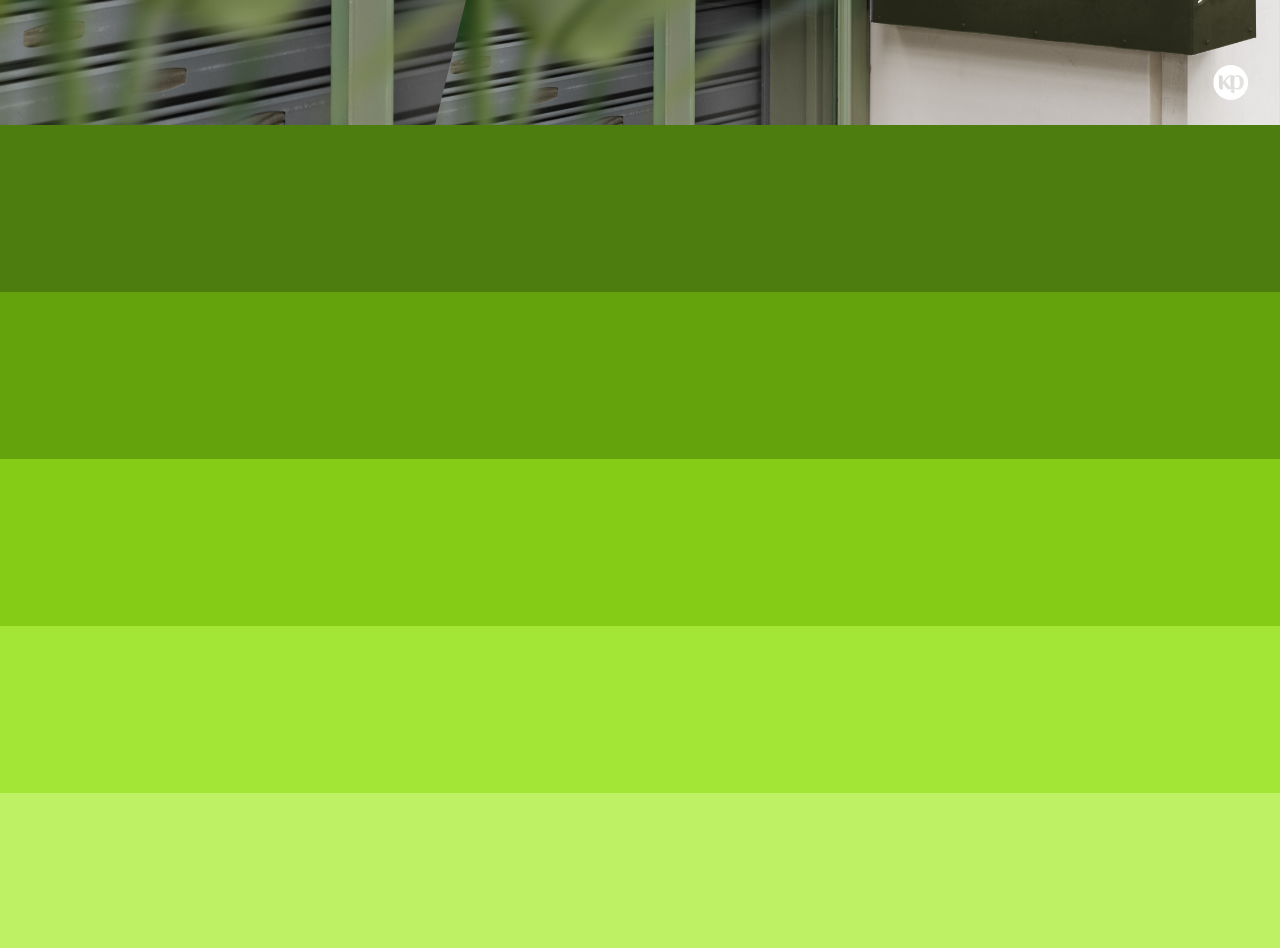
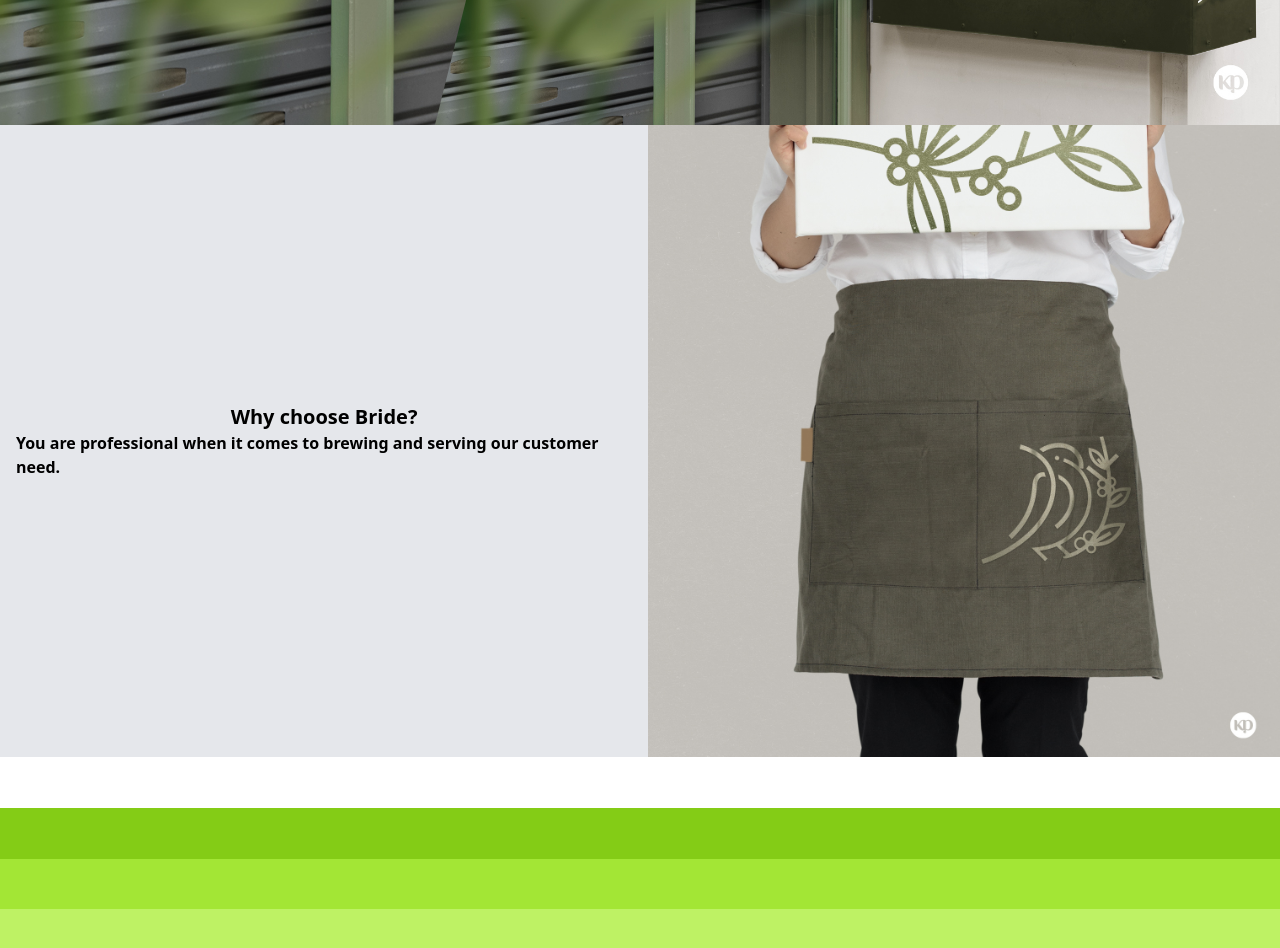
Before and after one commit to kongnoun/bride-cafe.github.io, a plain HTML site: page index.html in a window 1280 px wide. Shown: the part 720-1668 px from the top of the page. Drawn offline with nearby package versions, Linux system fonts and the light colour scheme; a web font is replaced by a local one.

Commit message:
3. Add info in section -2

```diff
--- a/index.html
+++ b/index.html
@@ -52,12 +52,26 @@
           <img class="w-full h-full" src="src/assets/img/img3.jpg" alt="image one"
             style="clip-path: polygon(25% 0%, 100% 0%, 100% 100%, 0% 100%);">
         </div>
+      </div>
         <!-- End Landing-page -->
+        <!-- Start Section - 2  -->
+
+      <div class="loadBar-el w-full h-[25vh] bg-gray-200 backdrop-sm">
+        <div class="flex justify-between items-center w-full h-full">
+          <div class="flex flex-col justify-center items-center w-full h-auto px-4 py-6">
+            <h3 class="font-bold text-xl">
+              Why choose Bride?</h3>
+            <p class="font-bold">
+              You are professional when it comes to brewing and serving our customer need.</p>
+          </div>
+          <div class="w-full h-full flex justify-center items-center">
+            <img src="src/assets/img/img4.jpg" alt="image two">
+          </div>
+        </div>
       </div>
-      <div class="loadBar-el w-full h-[25vh] bg-lime-700 backdrop-sm">
+      <!-- End section - 2 -->
 
-      </div>
-      <div class="loadBar-el w-full h-[25vh] bg-lime-600 backdrop-sm"></div>
+      <div class="loadBar-el w-full h-[25vh] bg-lime-600backdrop-sm"></div>
       <div class="loadBar-el w-full h-[25vh] bg-lime-500 backdrop-sm"></div>
       <div class="loadBar-el w-full h-[25vh] bg-lime-400 backdrop-sm"></div>
       <div class="loadBar-el w-full h-[25vh] bg-lime-300 backdrop-sm"></div>
```
